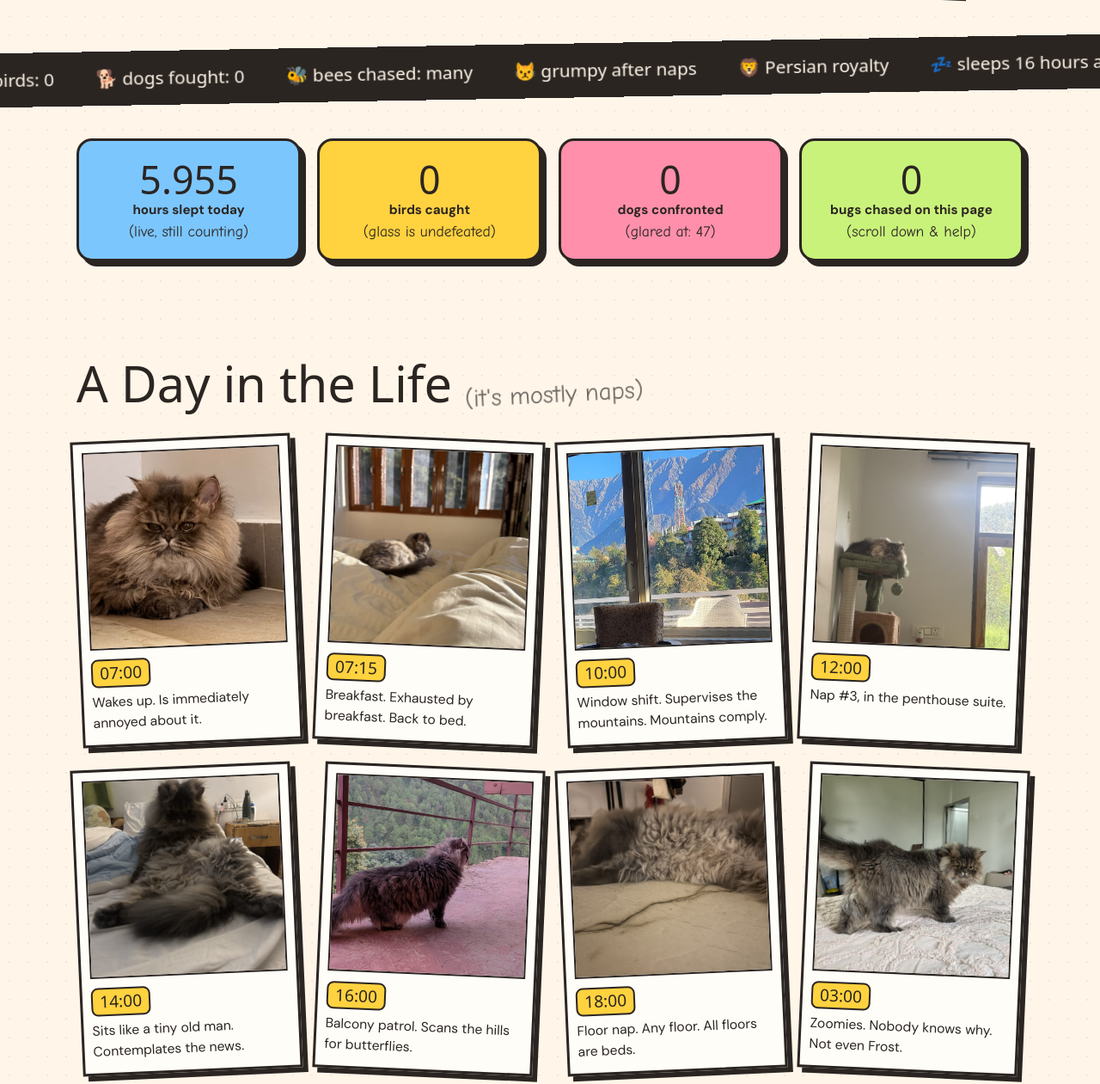
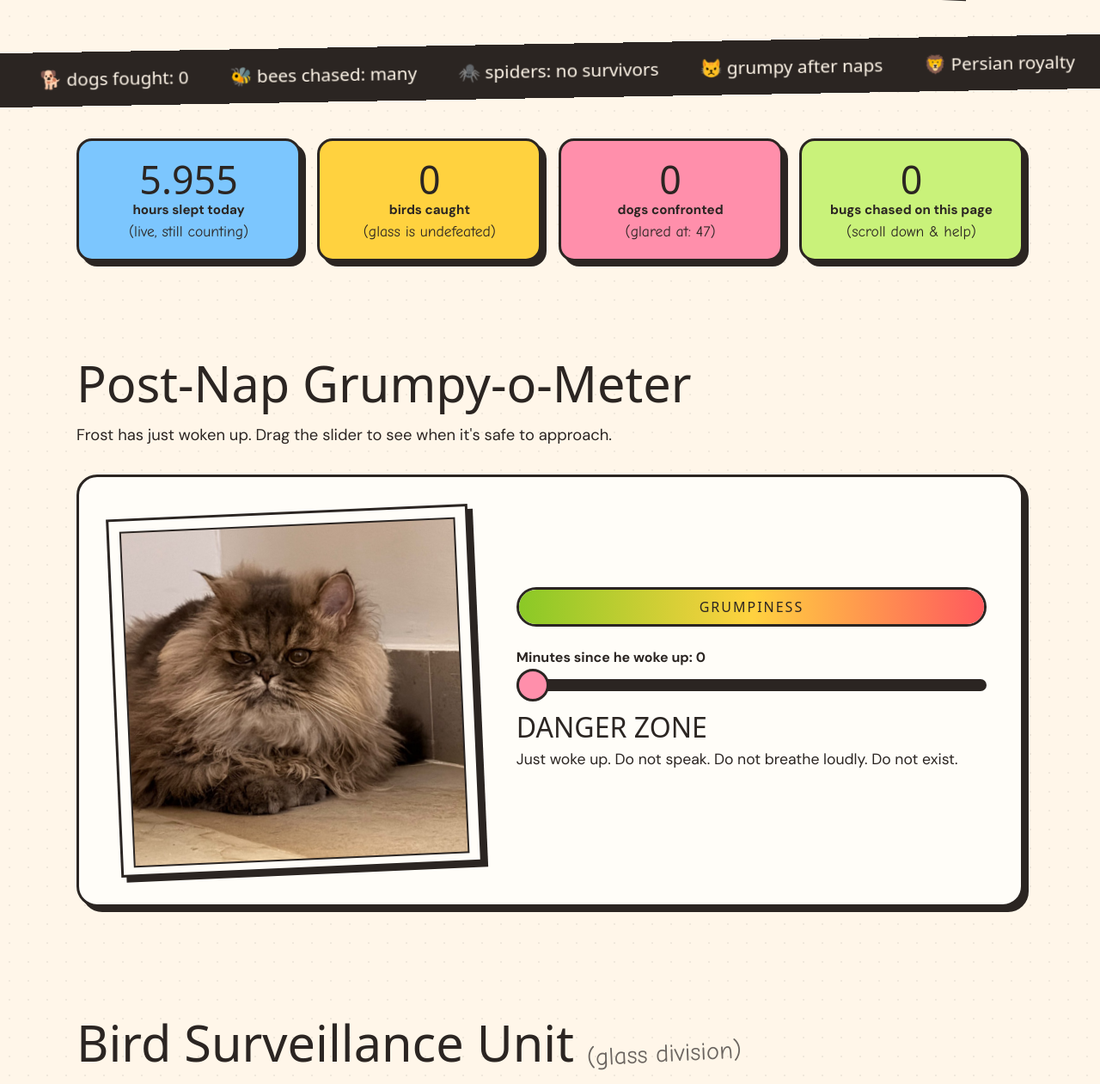
Before and after one commit to arindamkalra/daddyfrost, a plain HTML site: page index.html in a window 1280 px wide. Shown: the part 674-1935 px from the top of the page at 86% size. Drawn offline with Linux system fonts and the light colour scheme; animation ran at ten frames a second; a web font is replaced by a local one.

Commit message:
Add spiders, reorder sections

```diff
--- a/index.html
+++ b/index.html
@@ -24,11 +24,10 @@
   <header class="nav">
     <a href="#top" class="logo">FROST<span class="paw">🐾</span></a>
     <nav>
-      <a href="#day">His Day</a>
+      <a href="#grumpy">Grumpy-o-Meter</a>
       <a href="#birds">Birds</a>
       <a href="#dogs">Dogs</a>
       <a href="#hunt">The Hunt</a>
-      <a href="#grumpy">Grumpy-o-Meter</a>
       <a href="#archive">Archive</a>
     </nav>
   </header>
@@ -61,7 +60,7 @@
   <!-- MARQUEE -->
   <div class="marquee" aria-hidden="true">
     <div class="marquee-track">
-      <span>💤 sleeps 16 hours a day</span><span>🐦 birds: 0</span><span>🐕 dogs fought: 0</span><span>🐝 bees chased: many</span><span>😾 grumpy after naps</span><span>🦁 Persian royalty</span><span>💤 sleeps 16 hours a day</span><span>🐦 birds: 0</span><span>🐕 dogs fought: 0</span><span>🐝 bees chased: many</span><span>😾 grumpy after naps</span><span>🦁 Persian royalty</span>
+      <span>💤 sleeps 16 hours a day</span><span>🐦 birds: 0</span><span>🐕 dogs fought: 0</span><span>🐝 bees chased: many</span><span>🕷️ spiders: no survivors</span><span>😾 grumpy after naps</span><span>🦁 Persian royalty</span><span>💤 sleeps 16 hours a day</span><span>🐦 birds: 0</span><span>🐕 dogs fought: 0</span><span>🐝 bees chased: many</span><span>🕷️ spiders: no survivors</span><span>😾 grumpy after naps</span><span>🦁 Persian royalty</span>
     </div>
   </div>
 
@@ -85,50 +84,24 @@
     </div>
   </section>
 
-  <!-- A DAY IN THE LIFE -->
-  <section class="section" id="day">
-    <h2 class="section-title">A Day in the Life <span class="scribble">(it's mostly naps)</span></h2>
-    <div class="timeline">
-      <article class="t-card tilt-l">
-        <img src="assets/photos/frost-03.jpg" alt="Frost loafing with a deeply unimpressed face" loading="lazy" />
-        <p class="time">07:00</p>
-        <p>Wakes up. Is immediately annoyed about it.</p>
-      </article>
-      <article class="t-card tilt-r">
-        <img src="assets/photos/frost-15.jpg" alt="Frost curled up asleep on the bed in the sun" loading="lazy" />
-        <p class="time">07:15</p>
-        <p>Breakfast. Exhausted by breakfast. Back to bed.</p>
-      </article>
-      <article class="t-card tilt-l">
-        <img src="assets/photos/frost-04.jpg" alt="Frost curled on a chair by a big window with mountains outside" loading="lazy" />
-        <p class="time">10:00</p>
-        <p>Window shift. Supervises the mountains. Mountains comply.</p>
-      </article>
-      <article class="t-card tilt-r">
-        <img src="assets/photos/frost-06.jpg" alt="Frost napping on top of his cat tower" loading="lazy" />
-        <p class="time">12:00</p>
-        <p>Nap #3, in the penthouse suite.</p>
-      </article>
-      <article class="t-card tilt-l">
-        <img src="assets/photos/frost-12.jpg" alt="Frost sitting upright with his legs out" loading="lazy" />
-        <p class="time">14:00</p>
-        <p>Sits like a tiny old man. Contemplates the news.</p>
-      </article>
-      <article class="t-card tilt-r">
-        <img src="assets/photos/frost-17.jpg" alt="Frost on the balcony looking out at the hills" loading="lazy" />
-        <p class="time">16:00</p>
-        <p>Balcony patrol. Scans the hills for butterflies.</p>
-      </article>
-      <article class="t-card tilt-l">
-        <img src="assets/photos/frost-13.jpg" alt="Frost sprawled flat on the floor" loading="lazy" />
-        <p class="time">18:00</p>
-        <p>Floor nap. Any floor. All floors are beds.</p>
-      </article>
-      <article class="t-card tilt-r">
-        <img src="assets/photos/frost-09.jpg" alt="Frost standing on the bed with his tail up" loading="lazy" />
-        <p class="time">03:00</p>
-        <p>Zoomies. Nobody knows why. Not even Frost.</p>
-      </article>
+  <!-- GRUMPY METER -->
+  <section class="section grumpy" id="grumpy">
+    <h2 class="section-title">Post-Nap Grumpy-o-Meter</h2>
+    <p class="lede">Frost has just woken up. Drag the slider to see when it's safe to approach.</p>
+    <div class="grumpy-box">
+      <div class="grumpy-photo polaroid tilt-l">
+        <img id="grumpyImg" src="assets/photos/frost-03.jpg" alt="Frost's current mood" />
+      </div>
+      <div class="grumpy-controls">
+        <div class="gauge">
+          <div class="gauge-fill" id="gaugeFill"></div>
+          <span class="gauge-label">GRUMPINESS</span>
+        </div>
+        <label for="wakeSlider" class="slider-label">Minutes since he woke up: <b id="minutes">0</b></label>
+        <input type="range" id="wakeSlider" min="0" max="120" value="0" />
+        <p class="mood-title" id="moodTitle">DANGER ZONE</p>
+        <p class="mood-text" id="moodText">Just woke up. Do not speak. Do not breathe loudly. Do not exist.</p>
+      </div>
     </div>
   </section>
 
@@ -191,8 +164,8 @@
 
   <!-- HUNT GAME -->
   <section class="section hunt" id="hunt">
-    <h2 class="section-title">The Great Hunter <span class="scribble">(bees & butterflies only)</span></h2>
-    <p class="lede">Birds and dogs get the glass treatment. But bees and butterflies? <b>Fair game.</b> Help Frost hunt: click the bugs before they get away.</p>
+    <h2 class="section-title">The Great Hunter <span class="scribble">(bees, butterflies & spiders)</span></h2>
+    <p class="lede">Birds and dogs get the glass treatment. But bees and butterflies? <b>Fair game.</b> And spiders? <b>Frost shows no mercy.</b> Help him hunt: click the critters before they get away.</p>
     <div class="hunt-grid">
       <div class="meadow" id="meadow" aria-label="Bug-chasing game">
         <div class="meadow-hud">
@@ -203,31 +176,10 @@
       </div>
       <figure class="polaroid tilt-r hunter-pic">
         <img src="assets/photos/frost-16.jpg" alt="Frost sitting on the balcony looking alert" loading="lazy" />
-        <figcaption class="caption">the hunter, waiting for a bee</figcaption>
+        <figcaption class="caption">the hunter, waiting for a bee (or a spider)</figcaption>
       </figure>
     </div>
-    <p class="note center">Note: every bug Frost catches is released immediately. He's a chaser, not a finisher.</p>
-  </section>
-
-  <!-- GRUMPY METER -->
-  <section class="section grumpy" id="grumpy">
-    <h2 class="section-title">Post-Nap Grumpy-o-Meter</h2>
-    <p class="lede">Frost has just woken up. Drag the slider to see when it's safe to approach.</p>
-    <div class="grumpy-box">
-      <div class="grumpy-photo polaroid tilt-l">
-        <img id="grumpyImg" src="assets/photos/frost-03.jpg" alt="Frost's current mood" />
-      </div>
-      <div class="grumpy-controls">
-        <div class="gauge">
-          <div class="gauge-fill" id="gaugeFill"></div>
-          <span class="gauge-label">GRUMPINESS</span>
-        </div>
-        <label for="wakeSlider" class="slider-label">Minutes since he woke up: <b id="minutes">0</b></label>
-        <input type="range" id="wakeSlider" min="0" max="120" value="0" />
-        <p class="mood-title" id="moodTitle">DANGER ZONE</p>
-        <p class="mood-text" id="moodText">Just woke up. Do not speak. Do not breathe loudly. Do not exist.</p>
-      </div>
-    </div>
+    <p class="note center">Note: bees and butterflies are released immediately. He's a chaser, not a finisher. Spiders, however, are finished.</p>
   </section>
 
   <!-- ARCHIVE -->
--- a/script.js
+++ b/script.js
@@ -123,20 +123,27 @@ const huntLines = [
 ];
 let caught = 0;
 const bugs = [];
-const BUG_TYPES = ["🐝", "🦋", "🐝", "🦋", "🐝"];
+const BUG_TYPES = ["🐝", "🦋", "🐝", "🦋", "🕷️", "🕷️"];
+const spiderLines = [
+  "Spider eliminated. No mercy.",
+  "SPLAT. The house is safe again.",
+  "Spider removed from the premises. Permanently.",
+  "Frost: 1. Spider: 0. Forever.",
+];
+const missLines = ["Missed! Pretending that was on purpose.", "Swipe… and miss.", "Too slow. Too floofy."];
 
 function makeBug(type) {
   const el = document.createElement("span");
   el.className = "bug";
   el.textContent = type;
   el.setAttribute("role", "button");
-  el.setAttribute("aria-label", type === "🐝" ? "bee" : "butterfly");
+  el.setAttribute("aria-label", type === "🐝" ? "bee" : type === "🦋" ? "butterfly" : "spider");
   meadow.appendChild(el);
   const w = meadow.clientWidth, h = meadow.clientHeight;
   const bug = {
     el, type,
     x: Math.random() * (w - 60),
-    y: 50 + Math.random() * (h * 0.55),
+    y: type === "🕷️" ? h * 0.6 + Math.random() * (h * 0.2) : 50 + Math.random() * (h * 0.55),
     vx: (Math.random() - 0.5) * 3,
     vy: (Math.random() - 0.5) * 3,
     t: Math.random() * 100,
@@ -153,11 +160,13 @@ function catchBug(bug, e) {
   caught++;
   caughtEl.textContent = caught;
   bugStat.textContent = caught;
-  huntMsg.textContent = huntLines[Math.floor(Math.random() * huntLines.length)];
+  const lines = bug.type === "🕷️" ? spiderLines : huntLines;
+  huntMsg.textContent = lines[Math.floor(Math.random() * lines.length)];
+  if (bug.type === "🕷️") play($("#meow3"));
   pawPrint(e);
   if (caught % 5 === 0) {
     play($("#meow2"));
-    toast(`${caught} bugs chased! Frost needs a 3-hour nap now. 💤`);
+    toast(`${caught} critters hunted! Frost needs a 3-hour nap now. 💤`);
   }
   setTimeout(() => {
     bug.el.remove();
@@ -179,7 +188,7 @@ function pawPrint(e) {
 
 meadow.addEventListener("pointerdown", (e) => {
   pawPrint(e);
-  huntMsg.textContent = ["Missed! Pretending that was on purpose.", "Swipe… and miss.", "Too slow. Too floofy."][Math.floor(Math.random() * 3)];
+  huntMsg.textContent = missLines[Math.floor(Math.random() * missLines.length)];
 });
 
 let mouse = { x: -999, y: -999 };
@@ -196,23 +205,24 @@ function animateBugs() {
     b.t += 0.05;
     // wander
     b.vx += (Math.random() - 0.5) * 0.4;
-    b.vy += (Math.random() - 0.5) * 0.4 + Math.sin(b.t) * 0.05;
+    b.vy += b.type === "🕷️" ? (Math.random() - 0.5) * 0.15 : (Math.random() - 0.5) * 0.4 + Math.sin(b.t) * 0.05;
     // flee the paw a little
     const dx = b.x + 20 - mouse.x, dy = b.y + 20 - mouse.y;
     const d = Math.hypot(dx, dy);
     if (d < 110) { b.vx += (dx / d) * 0.9; b.vy += (dy / d) * 0.9; }
     // speed limit
-    const max = b.type === "🐝" ? 3.6 : 2.6;
+    const max = b.type === "🐝" ? 3.6 : b.type === "🕷️" ? 2.2 : 2.6;
     const sp = Math.hypot(b.vx, b.vy);
     if (sp > max) { b.vx = (b.vx / sp) * max; b.vy = (b.vy / sp) * max; }
     b.x += b.vx; b.y += b.vy;
     // walls (keep above the flowers)
     if (b.x < 0) { b.x = 0; b.vx *= -1; }
     if (b.x > w - 50) { b.x = w - 50; b.vx *= -1; }
-    if (b.y < 44) { b.y = 44; b.vy *= -1; }
+    const top = b.type === "🕷️" ? h * 0.55 : 44; // spiders stay on the grass
+    if (b.y < top) { b.y = top; b.vy *= -1; }
     if (b.y > h - 100) { b.y = h - 100; b.vy *= -1; }
     const flip = b.vx < 0 ? 1 : -1;
-    const flap = b.type === "🦋" ? 1 + Math.sin(b.t * 6) * 0.12 : 1;
+    const flap = b.type === "🦋" ? 1 + Math.sin(b.t * 6) * 0.12 : b.type === "🕷️" ? 1 + Math.sin(b.t * 10) * 0.05 : 1;
     b.el.style.transform = `translate(${b.x}px, ${b.y}px) scale(${flip * flap}, ${flap})`;
   }
   requestAnimationFrame(animateBugs);
```
